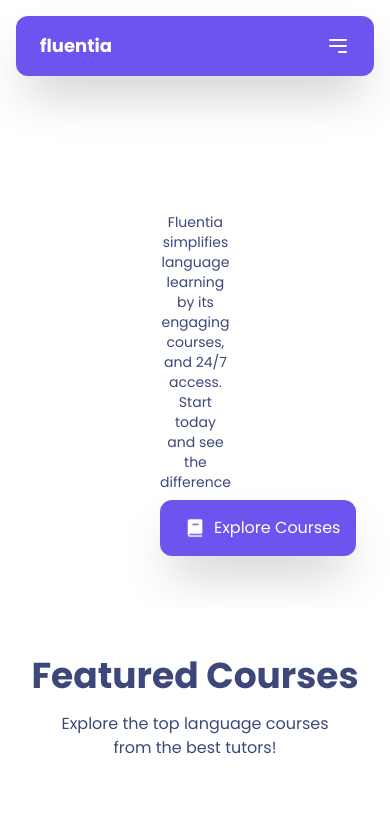
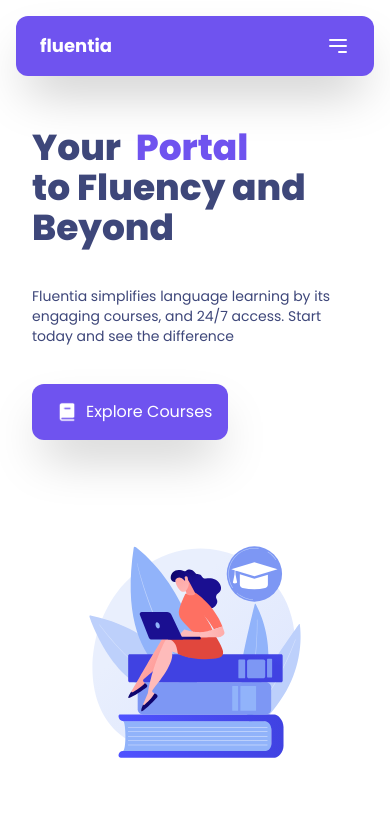
Before and after one commit to AffanImran1303/fluentia_languagelearningAppUI, a Next.js app: page / in a window 390 px wide. Shown: the top 822 px of the page. Built offline with nearby package versions, Linux system fonts and the light colour scheme.

Commit message:
Added FlipWords UI functionality, updated responsiveness of Hero and FeaturedCourse Section

```diff
--- a/src/components/HeroSection.tsx
+++ b/src/components/HeroSection.tsx
@@ -1,6 +1,7 @@
 import Link from "next/link";
 import React from "react";
 import Button from "./Button";
+import Image from 'next/image';
 import { FlipWords } from "./ui/flip-words";
 
 const HeroSection = () => {
@@ -8,22 +9,22 @@ const HeroSection = () => {
   return (
     <div
       id="home"
-  className="h-[32rem] w-full md:h-[40rem] w-full rounded-md flex flex-col items-center justify-center relative overflow-hidden mx-auto py-10 md:py-0 p-40 mt-24"
+      className="h-max w-full flex justify-center p-8 md:w-full rounded-md flex flex-col items-center justify-center relative overflow-hidden mx-auto mt-24 py-8 md:py-0 md:mt-56"
     >
-  <div className="grid grid-rows-3 gap-y-2 w-full">
+      <div className="relative grid grid-rows-3 gap-y-2 w-full">
         <div className="">
-    <h1 className="text-3xl poppins-extrabold text-center md:text-6xl md:text-left">
+          <h1 className="text-4xl poppins-extrabold text-left md:text-6xl">
             Your <FlipWords words={words} /> <br /> to Fluency and Beyond
           </h1>
         </div>
-    <div className="place-self-center pr-[480px]">
-    <p className="text-sm md:text-xl text-center md:text-left">
+        <div className="place-self-center sm:pr-[320px] lg:pr-[480px]">
+          <p className="text-sm text-left md:text-lg lg:text-xl">
             Fluentia simplifies language learning by its engaging courses, and
             24/7 access. Start today and see the difference
           </p>
         </div>
-    <div className="">
-    <Link href="/" className="md:justify-start">
+        <div className="h-max">
+          <Link href="/" className="justify-start">
             <Button
               type={"button"}
               title="Explore Courses"
@@ -31,13 +32,9 @@ const HeroSection = () => {
             ></Button>
           </Link>
         </div>
-    {/* <h1 className="text-3xl poppins-extrabold text-center md:text-6xl md:text-left">
-      Your <FlipWords words={words} /> <br /> to Fluency and Beyond
-    </h1>
-    <p className="text-sm md:text-xl text-center md:text-left">
-      Fluentia simplifies language learning by its engaging courses, and
-      24/7 access. Start today and see the difference
-    </p> */}
+        <div className="w-max place-self-center md:place-self-end">
+          <Image alt="heroImage" src="/images/12085879_20944363.svg" height={280} width={280}/>
+        </div>
       </div>
     </div>
   );
--- a/src/components/Pricing.tsx
+++ b/src/components/Pricing.tsx
@@ -10,7 +10,7 @@ const Pricing = () => {
         <h1 className="text-3xl px-4 md:text-5xl poppins-bold">Choose Your Plan, Learn Your Way!</h1>
         <p className="text-md mt-4 px-6 md:text-xl">Flexible pricing tailored to fit your learning needs.</p>
       </div>
-      <div className="mt-8 flex justify-center">
+      <div className="mt-8 flex justify-center m-4">
         <div className="grid grid-cols-1 gap-4 sm:grid-cols-2 xl:grid-cols-4">
           {PricingPlans.map((pricing:Plan)=>(<PriceCard key={pricing.name} name={pricing.name} price={pricing.price} features={pricing.features} description={''} planFor={pricing.planFor}/>))}
         </div>
```
Also changed, not shown: public/images/12085879_20944363.svg (added). Lines whose indentation alone changed are shown as unchanged.
